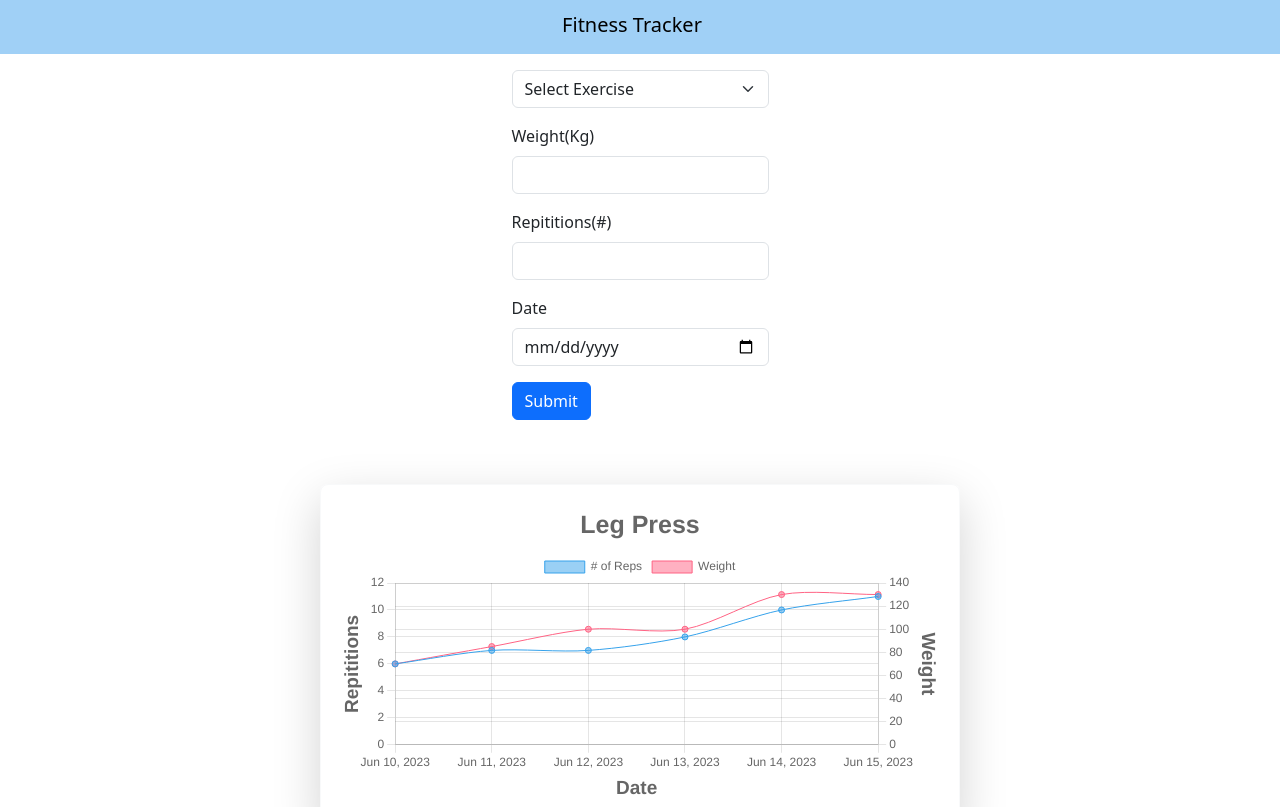
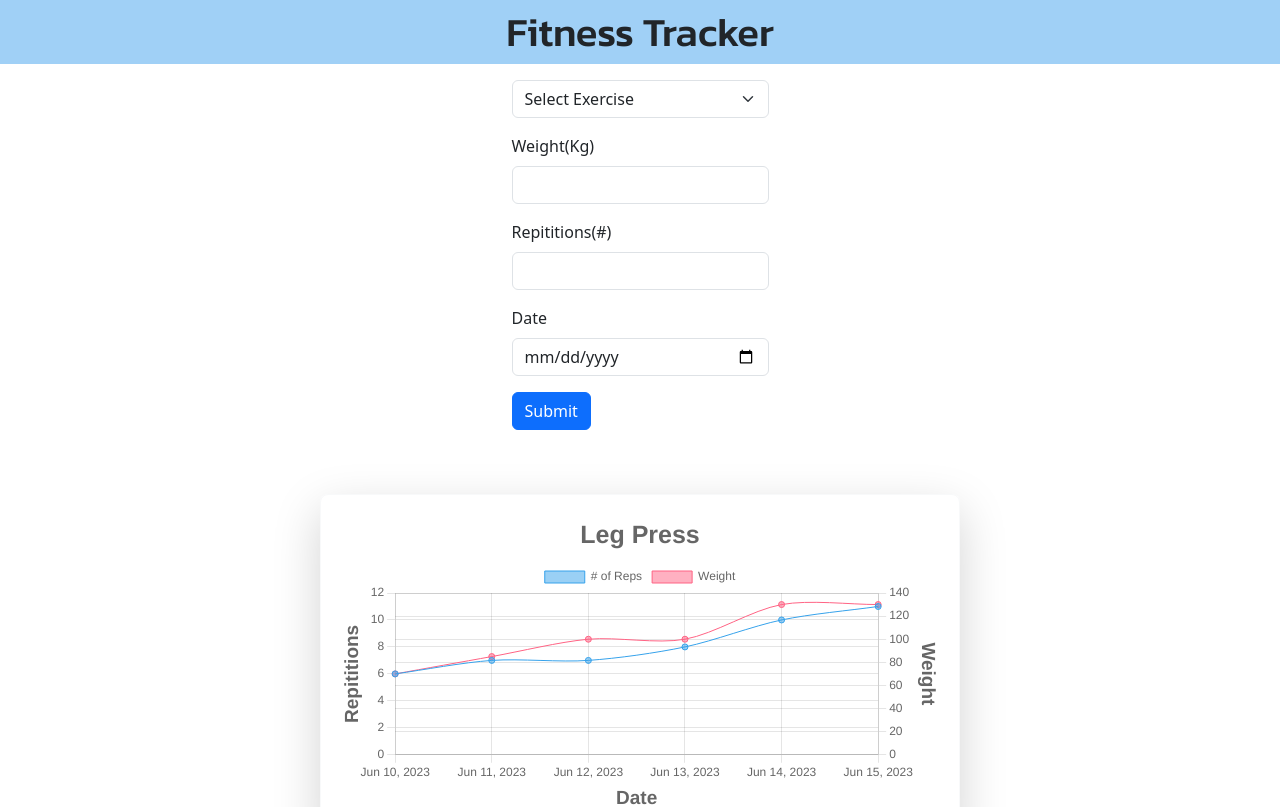
Before and after one commit to PrabhjeetKalsi/React-Fitness-Data-Visualization, a React (Create React App) app in the folder data-visualization/: page / in a window 1280 px wide. Shown: the top 807 px of the page. Built offline with nearby package versions, Linux system fonts and the light colour scheme.

Commit message:
[feat]: add styling for navbar

```diff
--- a/data-visualization/public/index.html
+++ b/data-visualization/public/index.html
@@ -9,6 +9,10 @@
       integrity="sha384-9ndCyUaIbzAi2FUVXJi0CjmCapSmO7SnpJef0486qhLnuZ2cdeRhO02iuK6FUUVM"
       crossorigin="anonymous"
     />
+    <link
+      href="https://fonts.googleapis.com/css2?family=Kanit:ital,wght@0,500;1,500&family=Nunito:ital,wght@0,200;0,300;0,400;0,500;0,600;0,700;0,800;0,900;0,1000;1,200;1,300;1,400;1,500;1,600;1,700;1,800;1,900;1,1000&display=swap"
+      rel="stylesheet"
+    />
   </head>
   <body>
     <div id="root"></div>
--- a/data-visualization/src/components/Navbar.js
+++ b/data-visualization/src/components/Navbar.js
@@ -3,7 +3,7 @@ const Navbar = () => {
   return (
     <nav className="navbar navbar-custom">
       <div className="container-fluid justify-content-center">
-        <span className="navbar-brand mb-1 h1">Fitness Tracker</span>
+        <span className="display-6">Fitness Tracker</span>
       </div>
     </nav>
   );
--- a/data-visualization/src/css/Navbar.css
+++ b/data-visualization/src/css/Navbar.css
@@ -1,3 +1,4 @@
 .navbar-custom {
   background-color: #a0d0f6;
+  font-family: "Kanit", sans-serif;
 }
```
